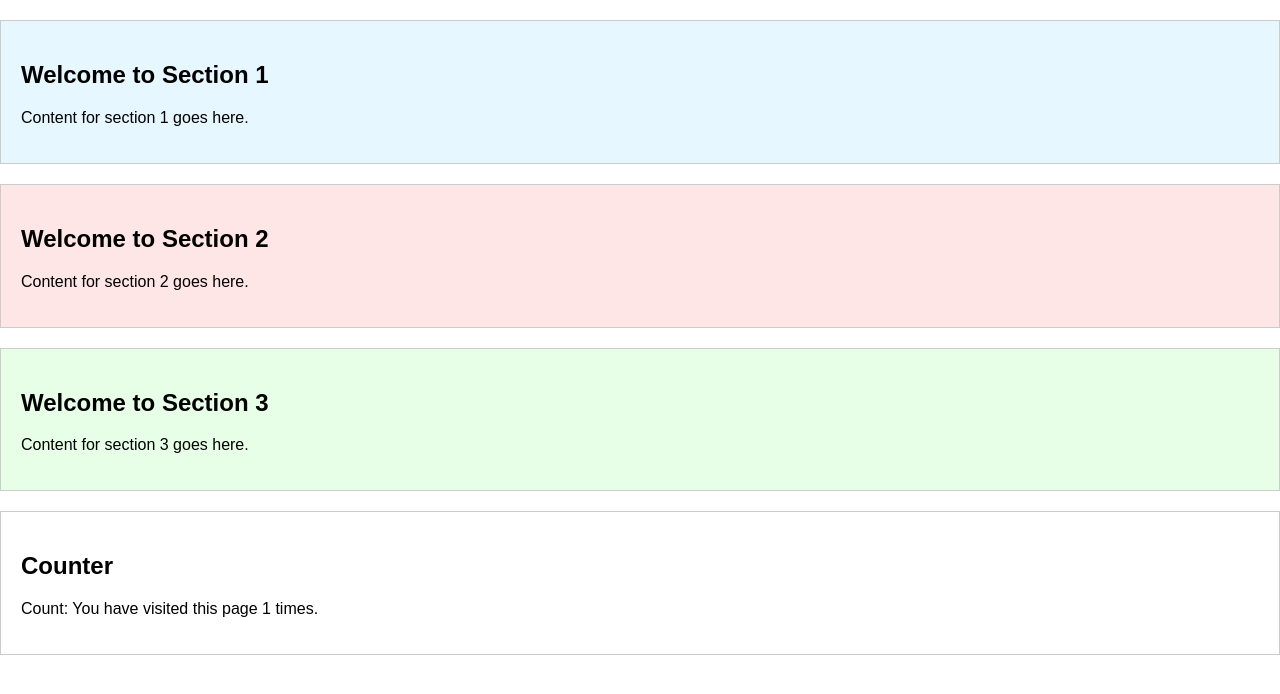
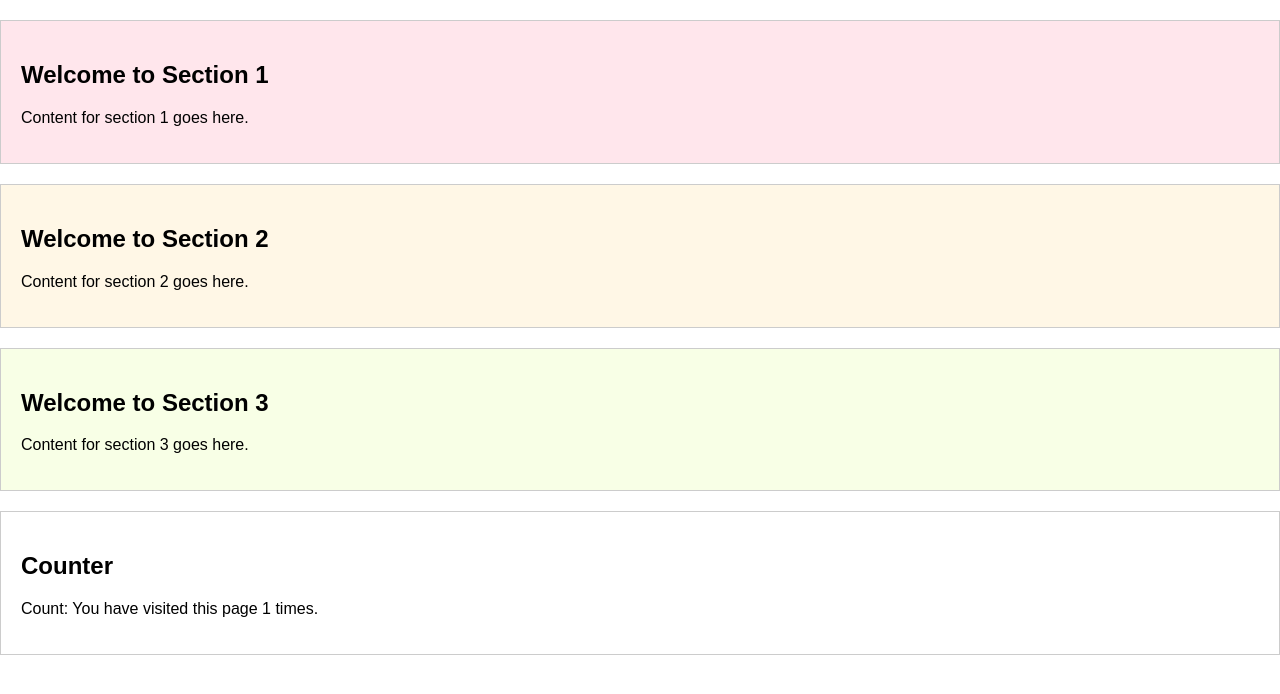
Before and after one commit to kyrstl/firebase-web-hosting, a plain HTML site: page public/index.html in a window 1280 px wide. Drawn offline with Linux system fonts and the light colour scheme.

Commit message:
changed colors

```diff
--- a/public/style.css
+++ b/public/style.css
@@ -11,13 +11,13 @@ body {
 }
 
 #section1 {
-    background-color: #e6f7ff;
+    background-color: #ffe6ec;
 }
 
 #section2 {
-    background-color: #ffe6e6;
+    background-color: #fff7e6;
 }
 
 #section3 {
-    background-color: #e6ffe6;
+    background-color: #f8ffe6;
 }
```
Also changed, not shown: 1 other file.
